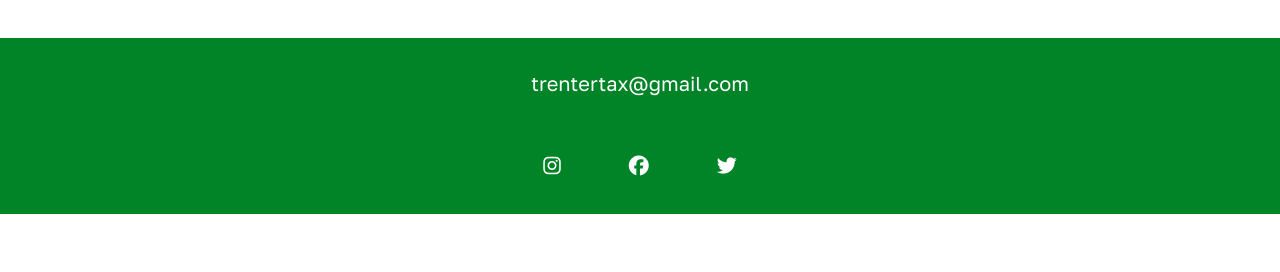
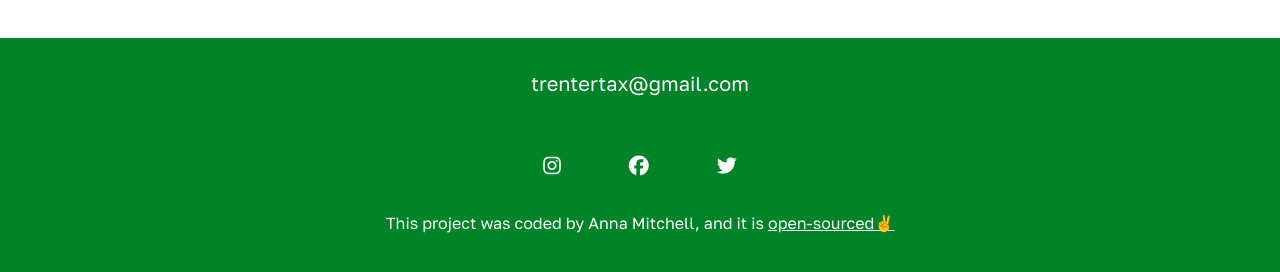
Before and after one commit to AnnaMitchellDeveloper/trenter-tax-project, a plain HTML site: page index.html in a window 1280 px wide. Shown: the part 4287-4559 px from the top of the page. Before the commit the page ends 4501 px from the top, so only its background shows below. Drawn offline with nearby package versions, Linux system fonts and the light colour scheme.

Commit message:
Added link to GitHub

```diff
--- a/index.html
+++ b/index.html
@@ -325,6 +325,7 @@
           ><i class="fa-brands fa-twitter"></i
         ></a>
       </div>
+		<p class="text-center text-white mt-4">This project was coded by Anna Mitchell, and it is <a href="https://github.com/AnnaMitchellDeveloper/trenter-tax-project" class="text-white" title="GitHub page" target="_blank">open-sourced✌</a></p>
     </footer>
   </body>
 </html>
```
